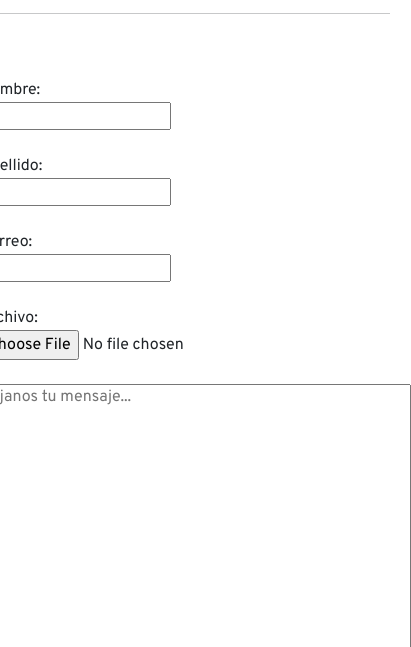
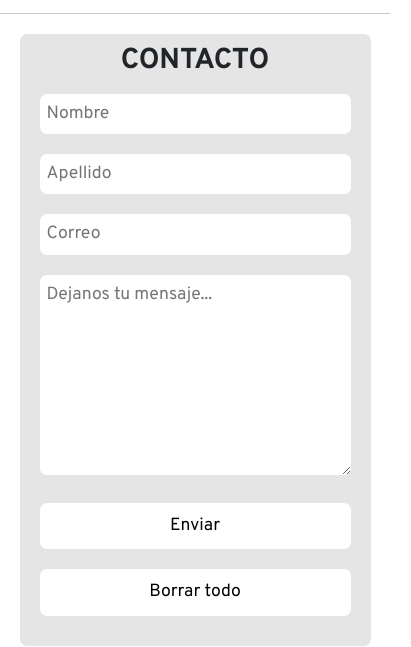
Before and after one commit to JuanFernandez0108/olioli-petstore_juan-fernandez, a website: page contactanos.html in a window 390 px wide. Shown: the part 204-851 px from the top of the page, 411 px wide, since content can reach past the window. Drawn offline with nearby package versions, Linux system fonts and the light colour scheme; a web font is replaced by a local one.

Commit message:
Nueva seccion de contactos con formulario responsive

```diff
--- a/contactanos.html
+++ b/contactanos.html
@@ -69,7 +69,7 @@
     <hr>
 
     <!-- Formulario de contacto - inicio -->
-    <div class="container-form">
+    <!--<div class="container-form">
         <form class="form-contactanos">
             <label for="name">Nombre:</label><br>
             <input type="text" name="name" id="name" required><br><br>
@@ -82,8 +82,19 @@
             <textarea name="msj" id="boxmsj" cols="46" rows="15" placeholder="Dejanos tu mensaje..."></textarea><br><br>
             <input type="submit" value="Enviar">
             <input type="reset" value="Borrar todo">
-    </div>
-    </form>
+        </form>
+  </div>-->
+
+  <form class="form-contacto" action="">
+    <h2>CONTACTO</h2>
+    <input type="text" name="nombre" id="nombre" placeholder="Nombre">
+    <input type="text" name="nombre" id="correo" placeholder="Apellido">
+    <input type="email" name="correo" id="correo" placeholder="Correo">
+    <textarea name="mensaje" id="mensaje" placeholder="Dejanos tu mensaje..."></textarea>
+    <input class="btn-enviar buttonsForm" type="submit" value="Enviar">
+    <input class="btn-borrar buttonsForm" type="reset" value="Borrar todo">
+  </form>
+
     <!-- Formulario de contacto - fin -->
 
     <p class="parrafos parrafo-contactanos">Llenando este formulario, podes dejarnos tu mensaje y/o consulta. <br>
--- a/scss/styles.scss
+++ b/scss/styles.scss
@@ -318,11 +318,55 @@ h1 {
 }
 
 /* Formulario de contacto - contactanos.html */
-.container-form {
-	@include flexible(flex, center);
+
+.form-contacto {
+	width: 450px;
+	margin: auto;
+	background: rgba(0, 0, 0, 0.1);
+	padding: 10px 20px;
+	margin-top: 20px;
+	border-radius: 7px;
+
+	@media (max-width:480px) {
+		width: 90%;
+	}
+	h2 {
+		text-align: center;
+		margin: 0;
+		font-size: 1.8em;
+		font-weight: 600;
+		margin-bottom: 15px;
+	}
+	input {
+		width: 100%;
+		margin-bottom: 20px;
+		padding: 7px;
+		font-size: 1.1em;
+		border: none;
+		border-radius: 7px;
+	}
+	textarea {
+		width: 100%;
+		max-width: 100%;
+		max-height: 200px;
+		min-height: 200px;
+		margin-bottom: 20px;
+		padding: 7px;
+		font-size: 1.1em;
+		border: none;
+		border-radius: 7px;
+	}
+	.buttonsForm {
+		background: #fff;
+		padding: 10px;
+		transition: 0.5s ease-in-out;
+		&:hover {
+			cursor: pointer;
+			background: $color-principal;
+		}
+	}
 }
 
-.form-contactanos {
-	margin-bottom: 1.5em;
-	margin-top: 3em;
+.disclaimer {
+	display: none !important;
 }
```
Also changed, not shown: css/style.css.
